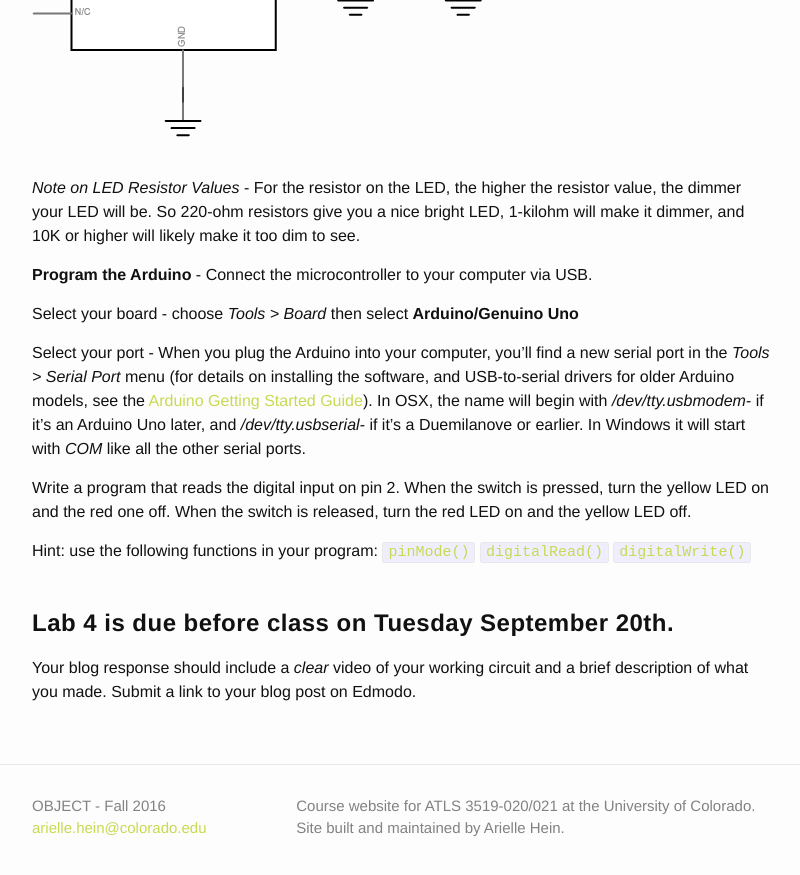
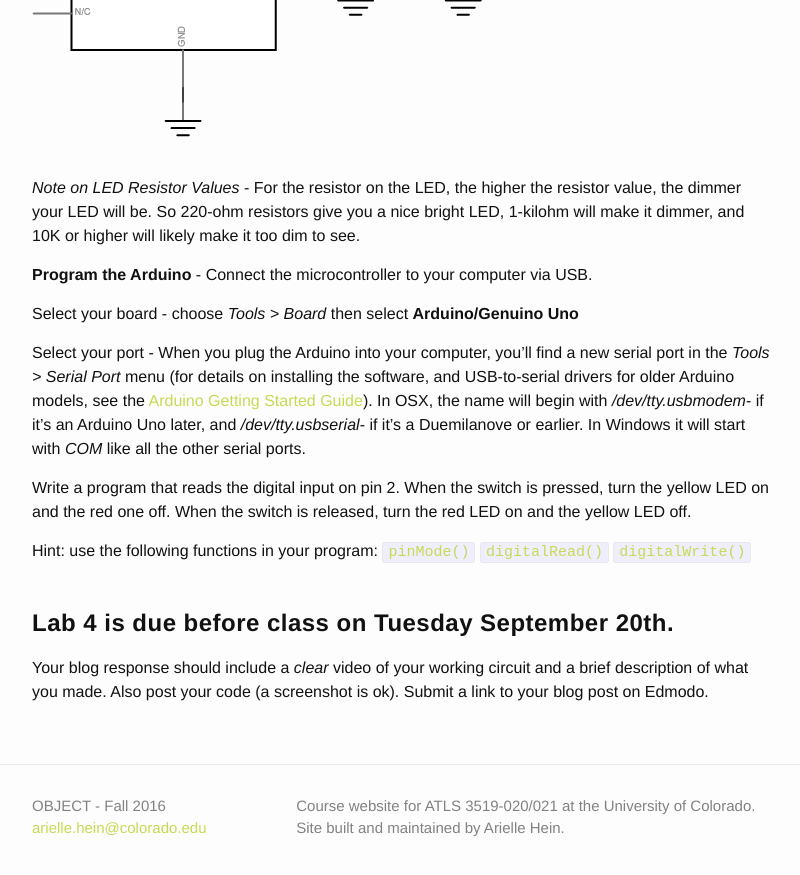
Before and after one commit to coloringchaos/object-fall-16, a Jekyll site: the page built from assignments/lab-4.md, in a window 1280 px wide and 900 px high, scrolled down 2012 px. Shown: the top 875 px of the window, without its empty margins (238-1038 px from the left). Built offline with Jekyll 4.4.1, drawn with Linux system fonts in a browser that asks for light colours.

Commit message:
updating lab 4

```diff
--- a/assignments/lab-4.md
+++ b/assignments/lab-4.md
@@ -60,4 +60,4 @@ Hint: use the following functions in your program:
 
 # **Lab 4 is due before class on Tuesday September 20th.**
 
-Your blog response should include a *clear* video of your working circuit and a brief description of what you made. Submit a link to your blog post on Edmodo.
+Your blog response should include a *clear* video of your working circuit and a brief description of what you made. Also post your code (a screenshot is ok). Submit a link to your blog post on Edmodo.
```
